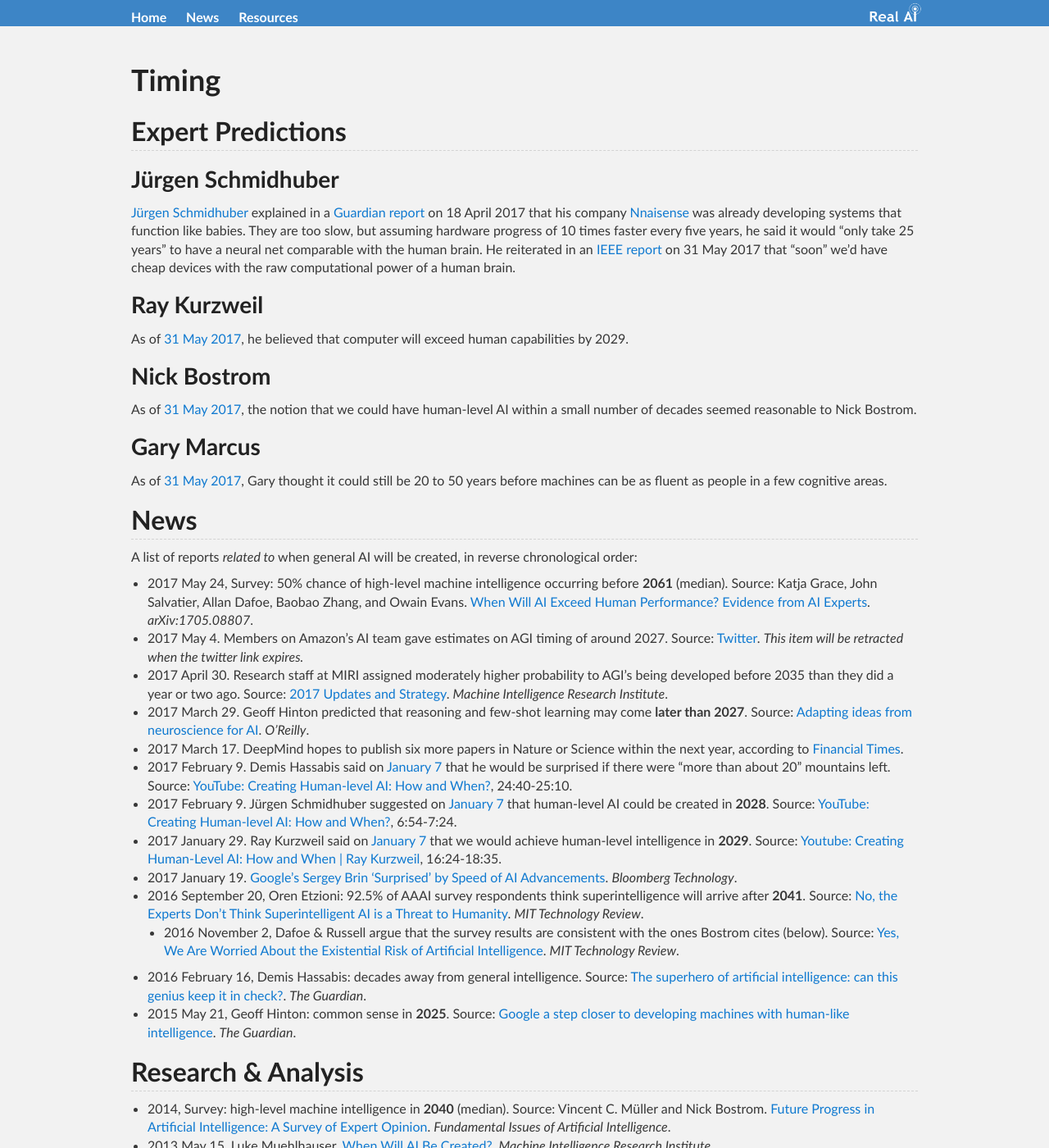
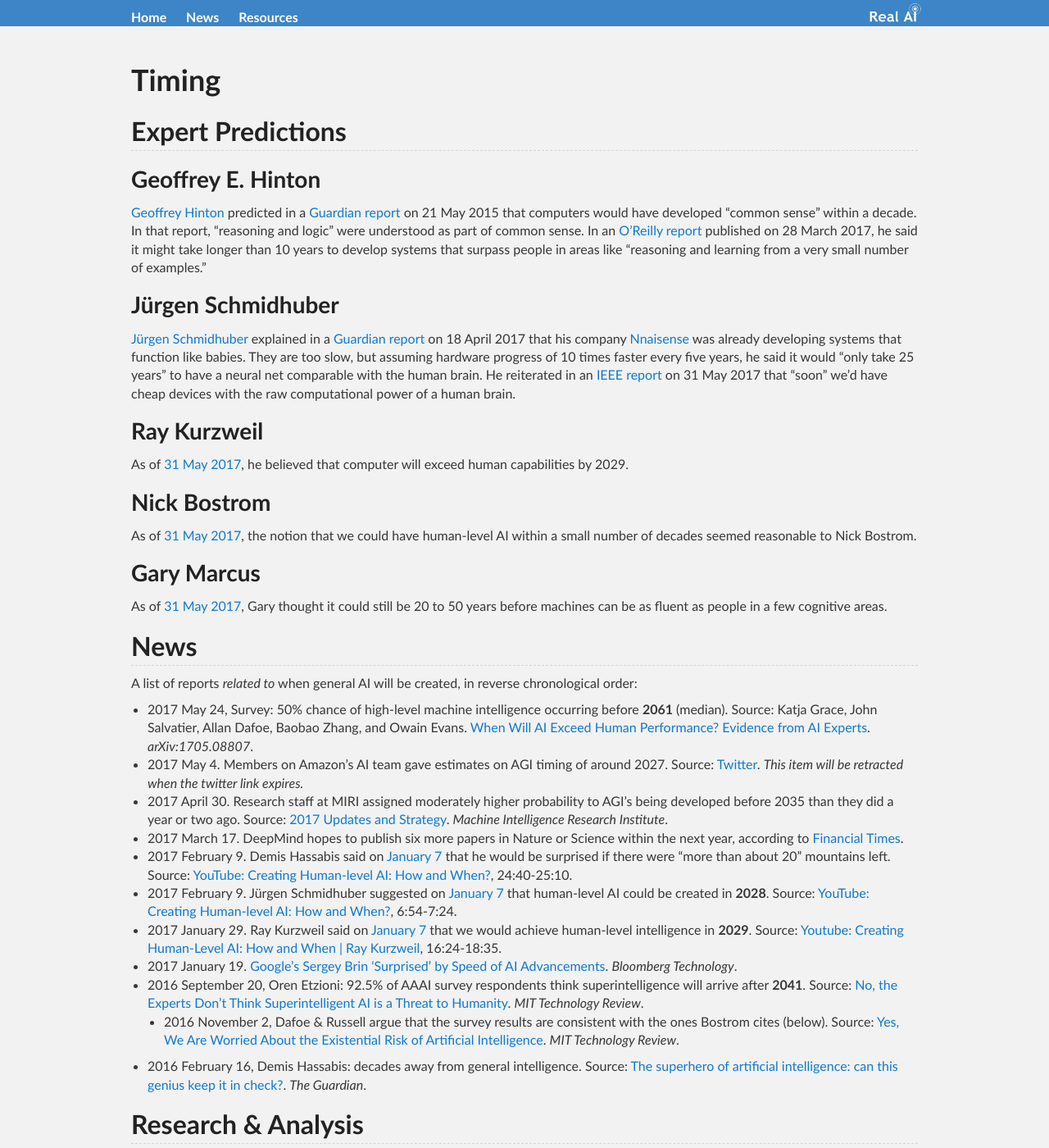
Before and after one commit to Tonywuhk/realai.org, a Jekyll site: the page built from timing.md, in a window 1280 px wide and 1400 px high. Shown: the whole window at 82% size. Built offline with Jekyll 4.4.1, drawn with Linux system fonts in a browser that asks for light colours; our own code applies the rules of GitHub Pages for plain Markdown files; comment, search, counter and statistics services are not loaded; the repository's description, which GitHub fills in, is left out.

Commit message:
Update timing.md

```diff
--- a/timing.md
+++ b/timing.md
@@ -4,6 +4,10 @@
 # Timing
 
 ## Expert Predictions
+
+### Geoffrey E. Hinton
+
+[Geoffrey Hinton](http://www.cs.toronto.edu/~hinton/) predicted in a [Guardian report](https://www.theguardian.com/science/2015/may/21/google-a-step-closer-to-developing-machines-with-human-like-intelligence) on 21 May 2015 that computers would have developed "common sense" within a decade. In that report, "reasoning and logic" were understood as part of common sense. In an [O'Reilly report](https://www.oreilly.com/ideas/adapting-ideas-from-neuroscience-for-ai) published on 28 March 2017, he said it might take longer than 10 years to develop systems that surpass people in areas like "reasoning and learning from a very small number of examples."
 
 ### Jürgen Schmidhuber
 
@@ -28,7 +32,6 @@
 * 2017 May 24, Survey: 50% chance of high-level machine intelligence occurring before **2061** (median). Source: Katja Grace, John Salvatier, Allan Dafoe, Baobao Zhang, and Owain Evans. [When Will AI Exceed Human Performance? Evidence from AI Experts](https://arxiv.org/abs/1705.08807). *arXiv:1705.08807*.
 * 2017 May 4. Members on Amazon's AI team gave estimates on AGI timing of around 2027. Source: [Twitter](https://twitter.com/katherinebailey/status/860188371888549888). *This item will be retracted when the twitter link expires.*
 * 2017 April 30. Research staff at MIRI assigned moderately higher probability to AGI’s being developed before 2035 than they did a year or two ago. Source: [2017 Updates and Strategy](https://intelligence.org/2017/04/30/2017-updates-and-strategy/). *Machine Intelligence Research Institute*.
-* 2017 March 29. Geoff Hinton predicted that reasoning and few-shot learning may come **later than 2027**. Source: [Adapting ideas from neuroscience for AI](https://www.oreilly.com/ideas/adapting-ideas-from-neuroscience-for-ai). *O'Reilly*.
 * 2017 March 17. DeepMind hopes to publish six more papers in Nature or Science within the next year, according to [Financial Times](https://www.ft.com/content/cada14c4-d366-11e6-b06b-680c49b4b4c0).
 * 2017 February 9. Demis Hassabis said on [January 7](https://futureoflife.org/bai-2017/) that he would be surprised if there were "more than about 20" mountains left. Source: [YouTube: Creating Human-level AI: How and When?](https://www.youtube.com/watch?v=V0aXMTpZTfc), 24:40-25:10.
 * 2017 February 9. Jürgen Schmidhuber suggested on [January 7](https://futureoflife.org/bai-2017/) that human-level AI could be created in **2028**. Source: [YouTube: Creating Human-level AI: How and When?](https://www.youtube.com/watch?v=V0aXMTpZTfc), 6:54-7:24.
@@ -37,7 +40,6 @@
 * 2016 September 20, Oren Etzioni: 92.5% of AAAI survey respondents think superintelligence will arrive after **2041**. Source: [No, the Experts Don’t Think Superintelligent AI is a Threat to Humanity](https://www.technologyreview.com/s/602410/no-the-experts-dont-think-superintelligent-ai-is-a-threat-to-humanity/). *MIT Technology Review*.
    * 2016 November 2, Dafoe & Russell argue that the survey results are consistent with the ones Bostrom cites (below). Source: [Yes, We Are Worried About the Existential Risk of Artificial Intelligence](https://www.technologyreview.com/s/602776/yes-we-are-worried-about-the-existential-risk-of-artificial-intelligence/). *MIT Technology Review*.
 * 2016 February 16, Demis Hassabis: decades away from general intelligence. Source: [The superhero of artificial intelligence: can this genius keep it in check?](https://www.theguardian.com/technology/2016/feb/16/demis-hassabis-artificial-intelligence-deepmind-alphago). *The Guardian*.
-* 2015 May 21, Geoff Hinton: common sense in **2025**. Source: [Google a step closer to developing machines with human-like intelligence](https://www.theguardian.com/science/2015/may/21/google-a-step-closer-to-developing-machines-with-human-like-intelligence). *The Guardian*.
 
 ## Research & Analysis
 
```
